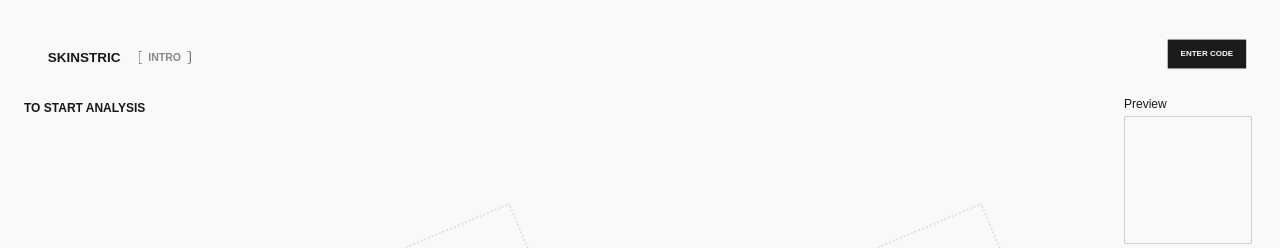
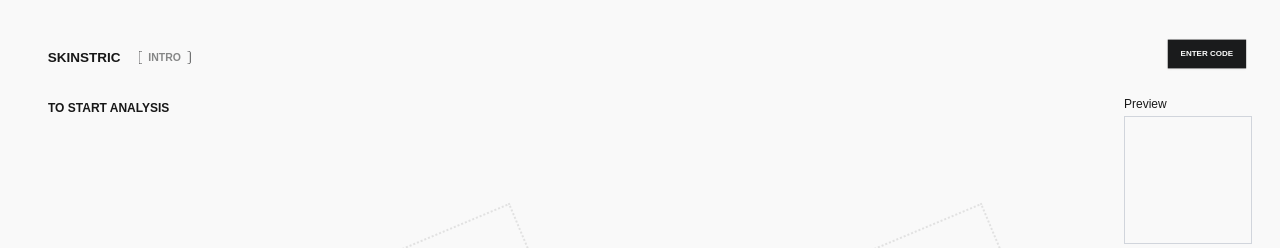
Before and after one commit to nbush71/Skinstric, a Next.js app: page /Result in a window 1280 px wide. Shown: the top 248 px of the page. Built offline with nearby package versions, Linux system fonts and the light colour scheme.

Commit message:
Result - TO START ANALYSIS given ml-6 to align with SKINSTRIC

```diff
--- a/app/Result/page.tsx
+++ b/app/Result/page.tsx
@@ -8,7 +8,7 @@ export default function Home() {
         <Header />
       </header>
 
-      <p className="shrink-0 px-4 pb-2 text-xs font-semibold sm:px-6">
+      <p className="shrink-0 ml-6 px-4 pb-2 text-xs font-semibold sm:px-6">
         TO START ANALYSIS
       </p>
 
```
